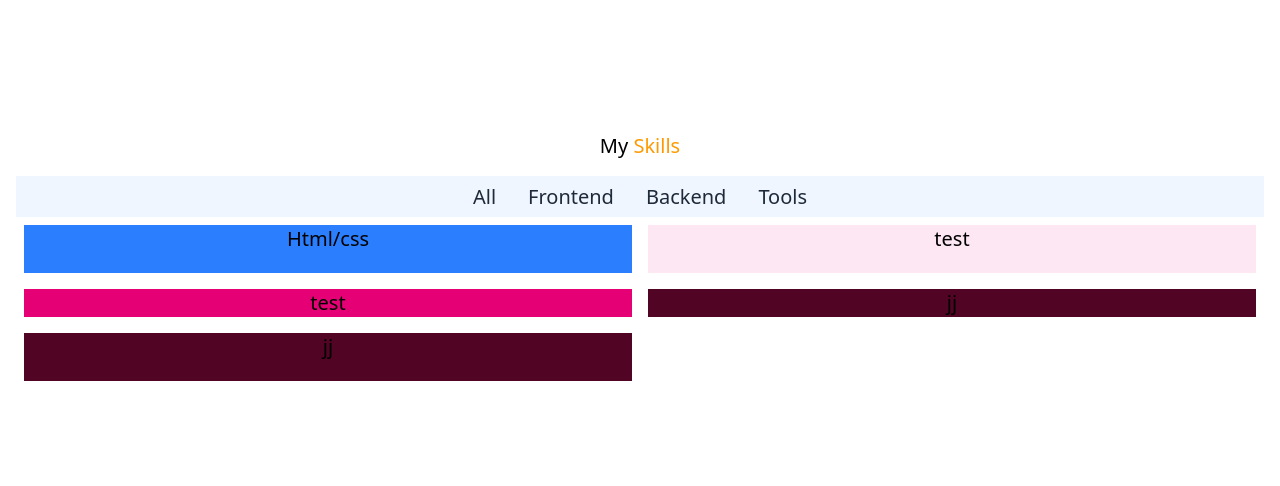
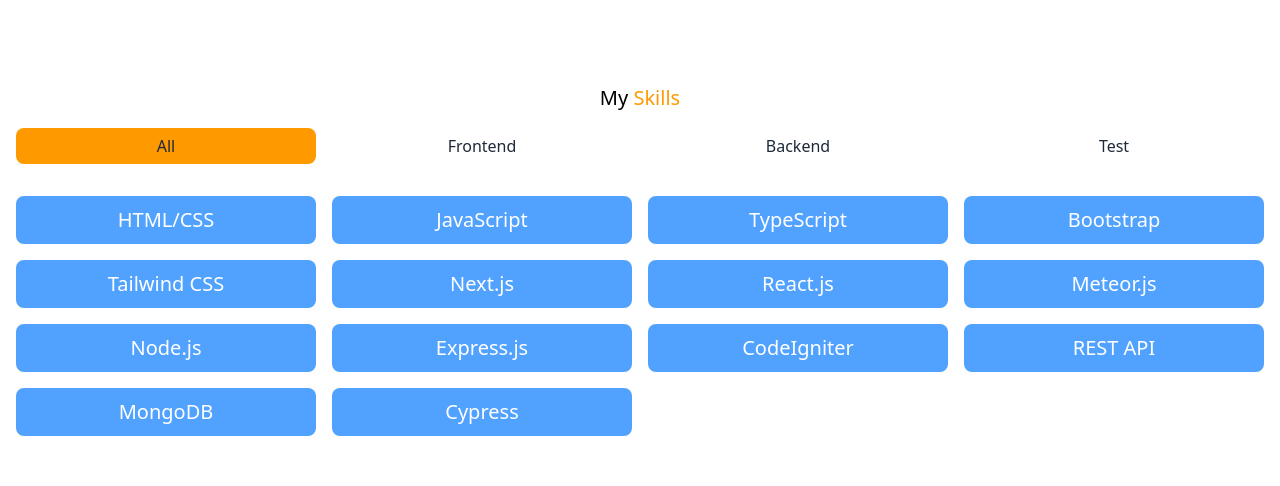
Before and after one commit to Lafi-olfa/next-portfolio, a Next.js app: page / in a window 1280 px wide. Shown: the part 1740-2226 px from the top of the page. Built offline with nearby package versions, Linux system fonts and the light colour scheme.

Commit message:
fix skills section

```diff
--- a/app/components/skills.tsx
+++ b/app/components/skills.tsx
@@ -1,23 +1,74 @@
+'use client';
+import { useState } from "react"
+
 export default function Skills() {
-    const skills = ['All', 'Frontend', 'Backend', 'Tools']
+    const skills = [
+        {
+            category: 'All',
+            skillsList: [
+                'HTML/CSS', "JavaScript", "TypeScript",
+                "Bootstrap", "Tailwind CSS", "Next.js", "React.js",
+                "Meteor.js", "Node.js", "Express.js",
+                "CodeIgniter", "REST API", "MongoDB",
+                "Cypress"
+            ]
+        },
+        {
+            category: 'Frontend',
+            skillsList: [
+                'HTML/CSS', "JavaScript", "TypeScript",
+                "Bootstrap", "Tailwind CSS", "Next.js", "React.js"
+            ]
+        },
+        {
+            category: 'Backend',
+            skillsList: [
+                "Meteor.js", "Node.js", "Express.js",
+                "CodeIgniter", "REST API", "MongoDB"
+            ]
+        },
+        {
+            category: 'Test',
+            skillsList: [
+                "Cypress"
+            ]
+        }
+    ]
+
+    const [selectedSkill, setSelectedSkill] = useState('All');
+
+    const selectedCategory = skills.find(skill => skill.category === selectedSkill);
+
     return (
-        <section className="w-full min-h-screen flex items-center
-justify-center py-16">
+        <section id="skills" className="w-full min-h-screen flex items-center justify-center py-16">
             <div className="container mx-auto px-4 text-center text-xl">
                 <h1>My <span className="text-amber-500">Skills</span></h1>
-                <div className="flex flex-row items-center justify-center gap-4 mt-4 bg-blue-50">
+                <div className="grid grid-cols-4 gap-4 mt-4">
                     {
                         skills.map((skill, i) => (
-                            <button key={i} className="rounded-lg px-2 py-2 hover:bg-amber-500 text-xl text-gray-800 leading-tight">{skill}</button>
+                            <button
+                                key={i}
+                                className={`rounded-lg lg:px-4 py-2 hover:bg-amber-500 text-base text-gray-800 leading-tight
+                                     ${
+                                    selectedSkill === skill.category ? 'bg-amber-500' : ''
+                                }`}
+                                onClick={() => setSelectedSkill(skill.category)}
+                            >
+                                {skill.category}
+                            </button>
                         ))
                     }
                 </div>
-                <div className="grid grid-cols-3 gap-4 md:grid-cols-2 text-xl px-2 py-2">
-                    <div className="bg-blue-500 transition delay-150 duration-300 ease-in-out hover:-translate-y-1 hover:scale-110 hover:bg-indigo-500 h-12 text-center">Html/css</div>
-                    <div className="bg-pink-100">test</div>
-                    <div className="bg-pink-600">test</div>
-                    <div className="bg-pink-950 ">jj</div>
-                    <div className="bg-pink-950 h-12">jj</div>
+
+                <div className="grid grid-cols-1 md:grid-cols-3 lg:grid-cols-4 gap-4 mt-8 w-full">
+                    {selectedCategory?.skillsList.map((skill, index) => (
+                        <div
+                            key={index}
+                            className="bg-blue-400 transition delay-150 duration-300 ease-in-out hover:-translate-y-1 hover:scale-100 hover:bg-indigo-200 h-12 flex items-center justify-center text-white rounded-lg"
+                        >
+                            {skill}
+                        </div>
+                    ))}
                 </div>
             </div>
         </section>
```
